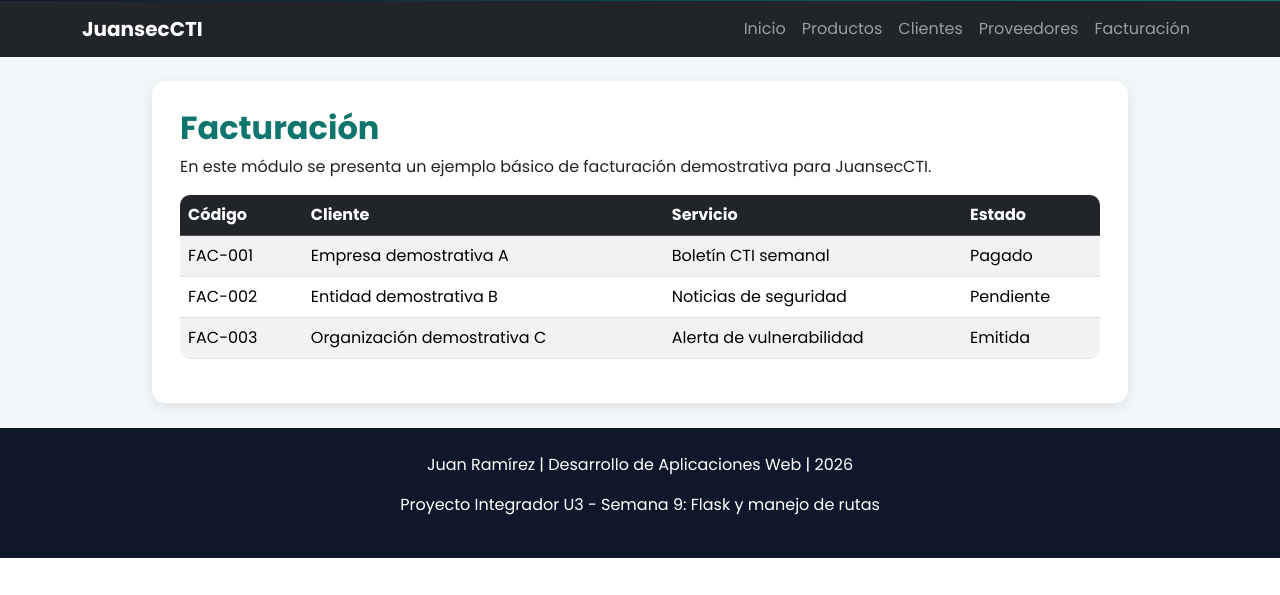
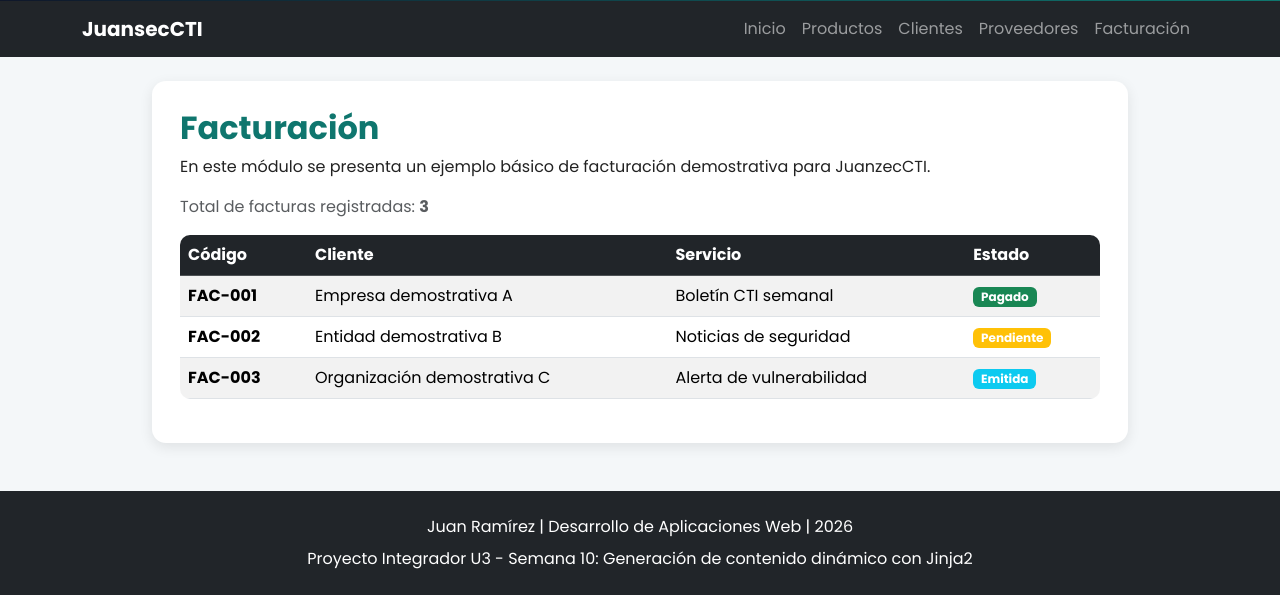
Before and after one commit to JuanxSec/DESARROLLO-DE-APLICACIONES-WEB-A-, a Flask app: page /facturacion in a window 1280 px wide. Shown: the part 287-882 px from the top of the page. Before the commit the page ends 845 px from the top, so only its background shows below. Run offline with Flask 3, Linux system fonts and the light colour scheme.

Commit message:
Semana 10: Generación de contenido dinámico y reutilización de componentes - Variables, listas, diccionarios, bucles for, condicionales if, filtros Jinja2, y componentes reutilizables (navbar.html, footer.html)

```diff
--- a/PROYECTO/app.py
+++ b/PROYECTO/app.py
@@ -1,24 +1,30 @@
 from flask import Flask, render_template
 
 app = Flask(__name__)
+
+titulo_sitio = "JuansecCTI"
+mensaje_bienvenida = "Boletines y noticias de ciberinteligencia para empresas y entidades"
 
 productos = [
     {
         "nombre": "Boletín CTI semanal",
         "categoria": "Boletín",
         "estado": "Disponible",
+        "stock": 15,
         "descripcion": "Resumen semanal de amenazas, vulnerabilidades y recomendaciones de seguridad."
     },
     {
         "nombre": "Alerta de vulnerabilidad",
         "categoria": "Alerta",
         "estado": "Activo",
+        "stock": 8,
         "descripcion": "Información sobre vulnerabilidades críticas que pueden afectar a empresas."
     },
     {
         "nombre": "Reporte de noticias de seguridad",
         "categoria": "Noticias",
         "estado": "Disponible",
+        "stock": 0,
         "descripcion": "Noticias relevantes de ciberseguridad explicadas de forma sencilla."
     }
 ]
@@ -82,23 +88,26 @@ facturas = [
 
 @app.route("/")
 def inicio():
-    return render_template("index.html", titulo="Inicio")
+    total_productos = len(productos)
+    return render_template("index.html", titulo="Inicio", total_productos=total_productos, titulo_sitio=titulo_sitio)
 
 @app.route("/productos")
 def ver_productos():
-    return render_template("productos.html", titulo="Productos", productos=productos)
+    return render_template("productos.html", titulo="Productos", productos=productos, titulo_sitio=titulo_sitio)
 
 @app.route("/clientes")
 def ver_clientes():
-    return render_template("clientes.html", titulo="Clientes", clientes=clientes)
+    total_clientes = len(clientes)
+    return render_template("clientes.html", titulo="Clientes", clientes=clientes, total_clientes=total_clientes, titulo_sitio=titulo_sitio)
 
 @app.route("/proveedores")
 def ver_proveedores():
-    return render_template("proveedores.html", titulo="Proveedores", proveedores=proveedores)
+    return render_template("proveedores.html", titulo="Proveedores", proveedores=proveedores, titulo_sitio=titulo_sitio)
 
 @app.route("/facturacion")
 def ver_facturacion():
-    return render_template("facturacion.html", titulo="Facturación", facturas=facturas)
+    total_facturas = len(facturas)
+    return render_template("facturacion.html", titulo="Facturación", facturas=facturas, total_facturas=total_facturas, titulo_sitio=titulo_sitio)
 
 if __name__ == "__main__":
     app.run(debug=True)
--- a/PROYECTO/templates/base.html
+++ b/PROYECTO/templates/base.html
@@ -29,25 +29,7 @@
         </div>
     </header>
 
-    <nav class="navbar navbar-expand-lg navbar-dark bg-dark sticky-top">
-        <div class="container">
-            <a class="navbar-brand fw-bold" href="{{ url_for('inicio') }}">JuansecCTI</a>
-
-            <button class="navbar-toggler" type="button" data-bs-toggle="collapse" data-bs-target="#menu">
-                <span class="navbar-toggler-icon"></span>
-            </button>
-
-            <div class="collapse navbar-collapse" id="menu">
-                <ul class="navbar-nav ms-auto">
-                    <li class="nav-item"><a class="nav-link" href="{{ url_for('inicio') }}">Inicio</a></li>
-                    <li class="nav-item"><a class="nav-link" href="{{ url_for('ver_productos') }}">Productos</a></li>
-                    <li class="nav-item"><a class="nav-link" href="{{ url_for('ver_clientes') }}">Clientes</a></li>
-                    <li class="nav-item"><a class="nav-link" href="{{ url_for('ver_proveedores') }}">Proveedores</a></li>
-                    <li class="nav-item"><a class="nav-link" href="{{ url_for('ver_facturacion') }}">Facturación</a></li>
-                </ul>
-            </div>
-        </div>
-    </nav>
+    {% include "components/navbar.html" %}
 
     <main class="container contenido mt-4">
         {% block content %}
@@ -73,10 +55,7 @@
         </div>
     </div>
 
-    <footer>
-        <p>Juan Ramírez | Desarrollo de Aplicaciones Web | 2026</p>
-        <p>Proyecto Integrador U3 - Semana 9: Flask y manejo de rutas</p>
-    </footer>
+    {% include "components/footer.html" %}
 
     <script src="https://cdn.jsdelivr.net/npm/bootstrap@5.3.3/dist/js/bootstrap.bundle.min.js"></script>
     <script src="{{ url_for('static', filename='js/script.js') }}"></script>
--- a/PROYECTO/templates/clientes.html
+++ b/PROYECTO/templates/clientes.html
@@ -7,11 +7,13 @@
     <p>
         En este módulo se muestran clientes demostrativos relacionados con el proyecto JuansecCTI.
     </p>
+    <p class="text-muted">Total de clientes registrados: <strong>{{ total_clientes }}</strong></p>
 
     <div class="table-responsive">
         <table class="table table-striped table-hover align-middle">
             <thead class="table-dark">
                 <tr>
+                    <th>#</th>
                     <th>Nombre</th>
                     <th>Sector</th>
                     <th>Servicio</th>
@@ -21,7 +23,8 @@
             <tbody>
                 {% for cliente in clientes %}
                 <tr>
-                    <td>{{ cliente.nombre }}</td>
+                    <td><strong>{{ loop.index }}</strong></td>
+                    <td>{{ cliente.nombre|title }}</td>
                     <td>{{ cliente.sector }}</td>
                     <td>{{ cliente.servicio }}</td>
                 </tr>
--- /dev/null
+++ b/PROYECTO/templates/components/footer.html
@@ -0,0 +1,6 @@
+<footer class="bg-dark text-white text-center py-4 mt-5">
+    <div class="container">
+        <p class="mb-2">Juan Ramírez | Desarrollo de Aplicaciones Web | 2026</p>
+        <p class="mb-0">Proyecto Integrador U3 - Semana 10: Generación de contenido dinámico con Jinja2</p>
+    </div>
+</footer>
--- /dev/null
+++ b/PROYECTO/templates/components/navbar.html
@@ -0,0 +1,19 @@
+<nav class="navbar navbar-expand-lg navbar-dark bg-dark sticky-top">
+    <div class="container">
+        <a class="navbar-brand fw-bold" href="{{ url_for('inicio') }}">{{ titulo_sitio }}</a>
+
+        <button class="navbar-toggler" type="button" data-bs-toggle="collapse" data-bs-target="#menu">
+            <span class="navbar-toggler-icon"></span>
+        </button>
+
+        <div class="collapse navbar-collapse" id="menu">
+            <ul class="navbar-nav ms-auto">
+                <li class="nav-item"><a class="nav-link" href="{{ url_for('inicio') }}">Inicio</a></li>
+                <li class="nav-item"><a class="nav-link" href="{{ url_for('ver_productos') }}">Productos</a></li>
+                <li class="nav-item"><a class="nav-link" href="{{ url_for('ver_clientes') }}">Clientes</a></li>
+                <li class="nav-item"><a class="nav-link" href="{{ url_for('ver_proveedores') }}">Proveedores</a></li>
+                <li class="nav-item"><a class="nav-link" href="{{ url_for('ver_facturacion') }}">Facturación</a></li>
+            </ul>
+        </div>
+    </div>
+</nav>
--- a/PROYECTO/templates/facturacion.html
+++ b/PROYECTO/templates/facturacion.html
@@ -5,8 +5,9 @@
 <section class="caja">
     <h2>Facturación</h2>
     <p>
-        En este módulo se presenta un ejemplo básico de facturación demostrativa para JuansecCTI.
+        En este módulo se presenta un ejemplo básico de facturación demostrativa para JuanzecCTI.
     </p>
+    <p class="text-muted">Total de facturas registradas: <strong>{{ total_facturas }}</strong></p>
 
     <div class="table-responsive">
         <table class="table table-striped table-hover align-middle">
@@ -22,10 +23,18 @@
             <tbody>
                 {% for factura in facturas %}
                 <tr>
-                    <td>{{ factura.codigo }}</td>
+                    <td><strong>{{ factura.codigo }}</strong></td>
                     <td>{{ factura.cliente }}</td>
                     <td>{{ factura.servicio }}</td>
-                    <td>{{ factura.estado }}</td>
+                    <td>
+                        {% if factura.estado|lower == "pagado" %}
+                            <span class="badge bg-success">{{ factura.estado }}</span>
+                        {% elif factura.estado|lower == "pendiente" %}
+                            <span class="badge bg-warning">{{ factura.estado }}</span>
+                        {% else %}
+                            <span class="badge bg-info">{{ factura.estado }}</span>
+                        {% endif %}
+                    </td>
                 </tr>
                 {% endfor %}
             </tbody>
```
Also changed, not shown: PROYECTO/templates/productos.html (+12 -3 lines).
